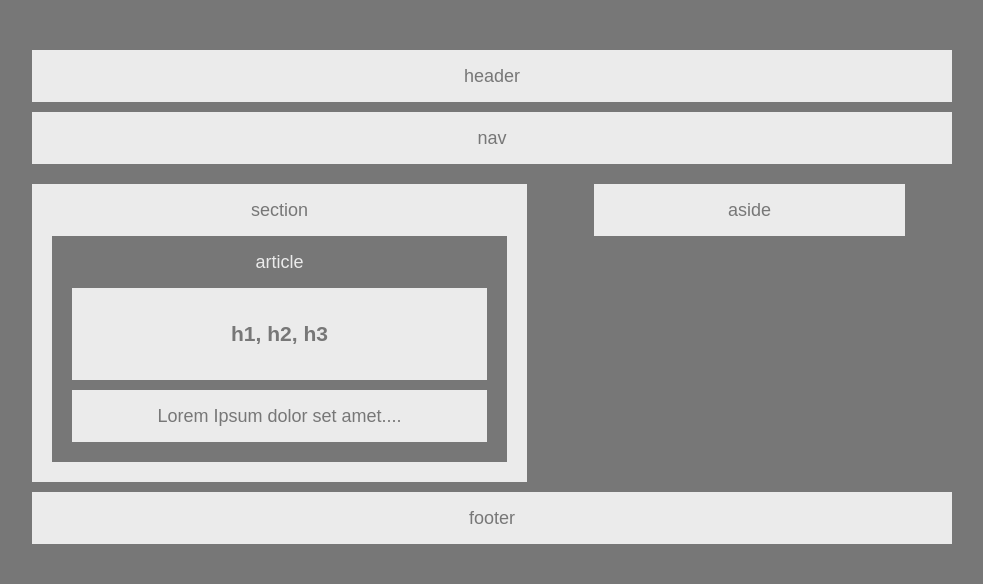
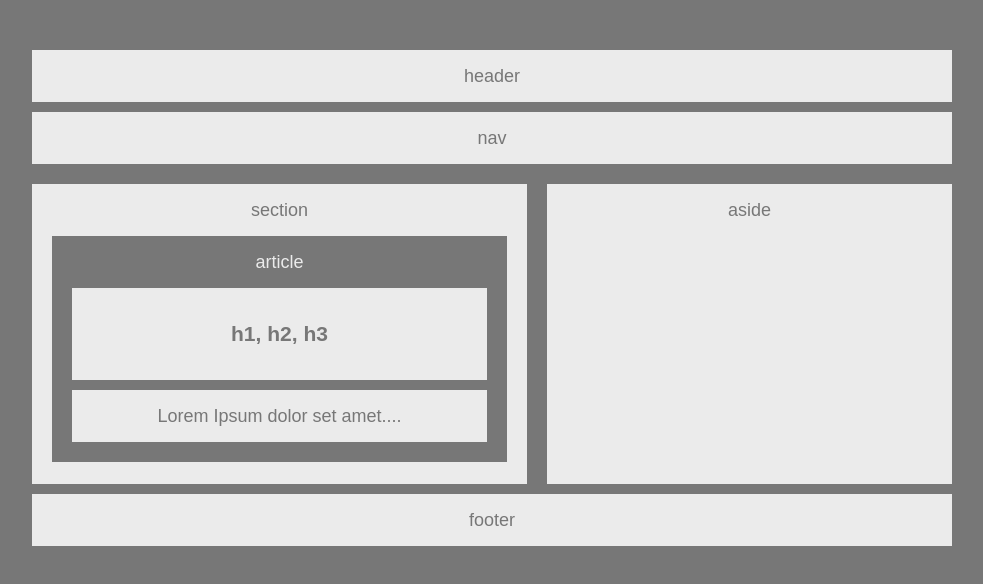
Before and after one commit to timmcgowan/HW-Wireframe, a plain HTML site: page index.html in a window 1280 px wide. Shown: the whole page, without its empty margins (18-1001 px from the left). Drawn offline with Linux system fonts and the light colour scheme.

Commit message:
fixed aside

```diff
--- a/index.html
+++ b/index.html
@@ -4,12 +4,11 @@
     <TITLE>Building Wireframes</TITLE>
     <link rel="stylesheet" type="text/css" href="style.css">
     </HEAD>
-
+<body>
     <!-- Header -->
     <header>header</header>
     <!-- Nav -->
     <nav>nav</nav>
-
     <!-- Aside (With a Heading) -->
     <aside>aside</aside>
     <!-- Section (With a Heading) -->
@@ -26,5 +25,6 @@
                 <p>Lorem Ipsum dolor set amet....</p>
         </article>
     </section>
+</body>
   <footer>footer</footer>
 </HTML>
--- a/style.css
+++ b/style.css
@@ -48,22 +48,23 @@ section: 495px
     background: #777;
   }
 
- header, nav, section, aside, footer {
-    clear: both;
+ header, nav, footer {
+    clear: left;
     background: #ebebeb;
  }
-
  section {
     float: left;
     width: 495px;
+    height: 300px;
     background:#ebebeb;
   }
 
  aside {
-    display: inline-block;
+    float: right;
+    width: 405px;
+    height: 300px;
     color: #777;
     background:#ebebeb;
-    width: 33%;
   }
 
   article {
```
Lines whose indentation alone changed are shown as unchanged.
